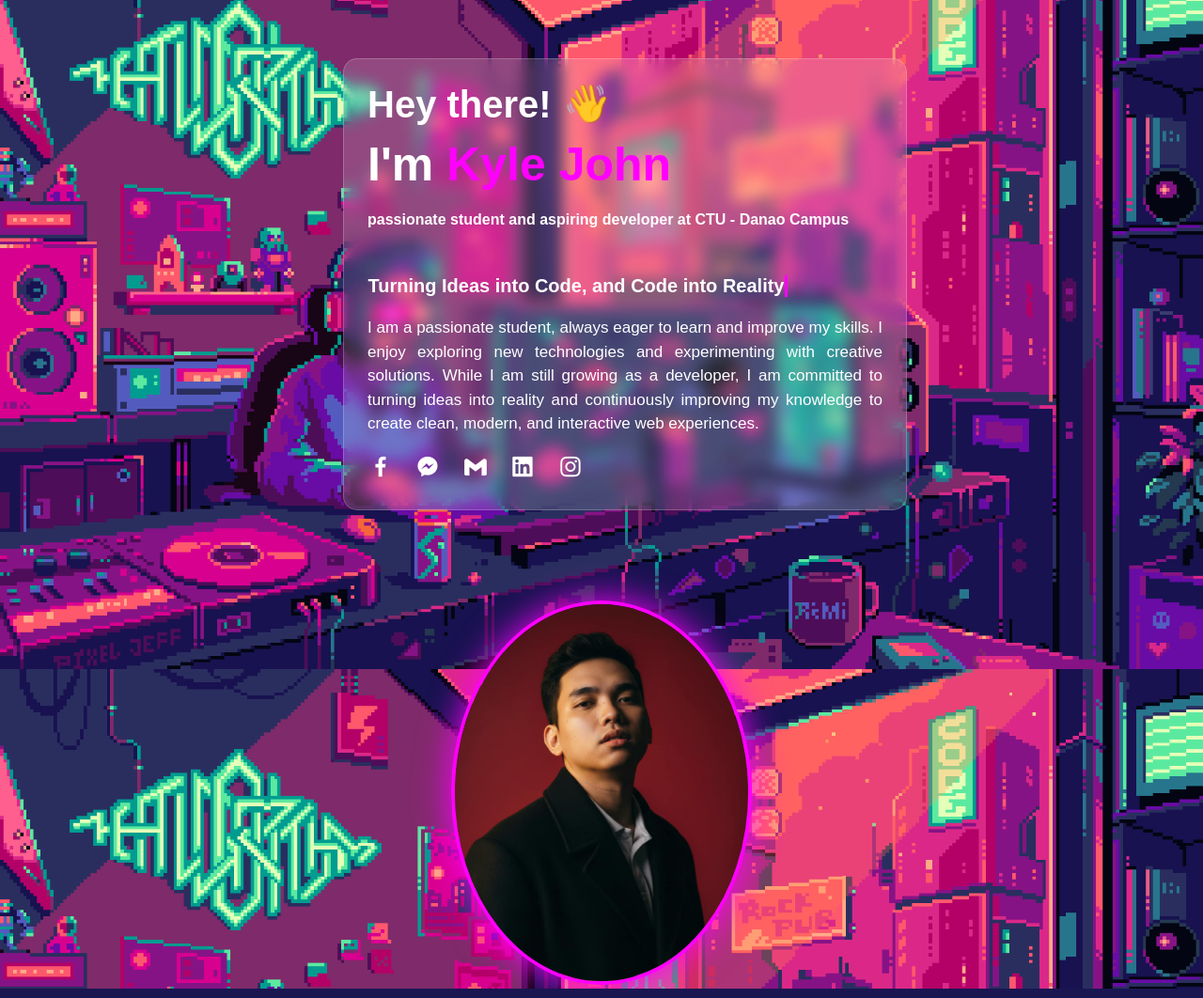
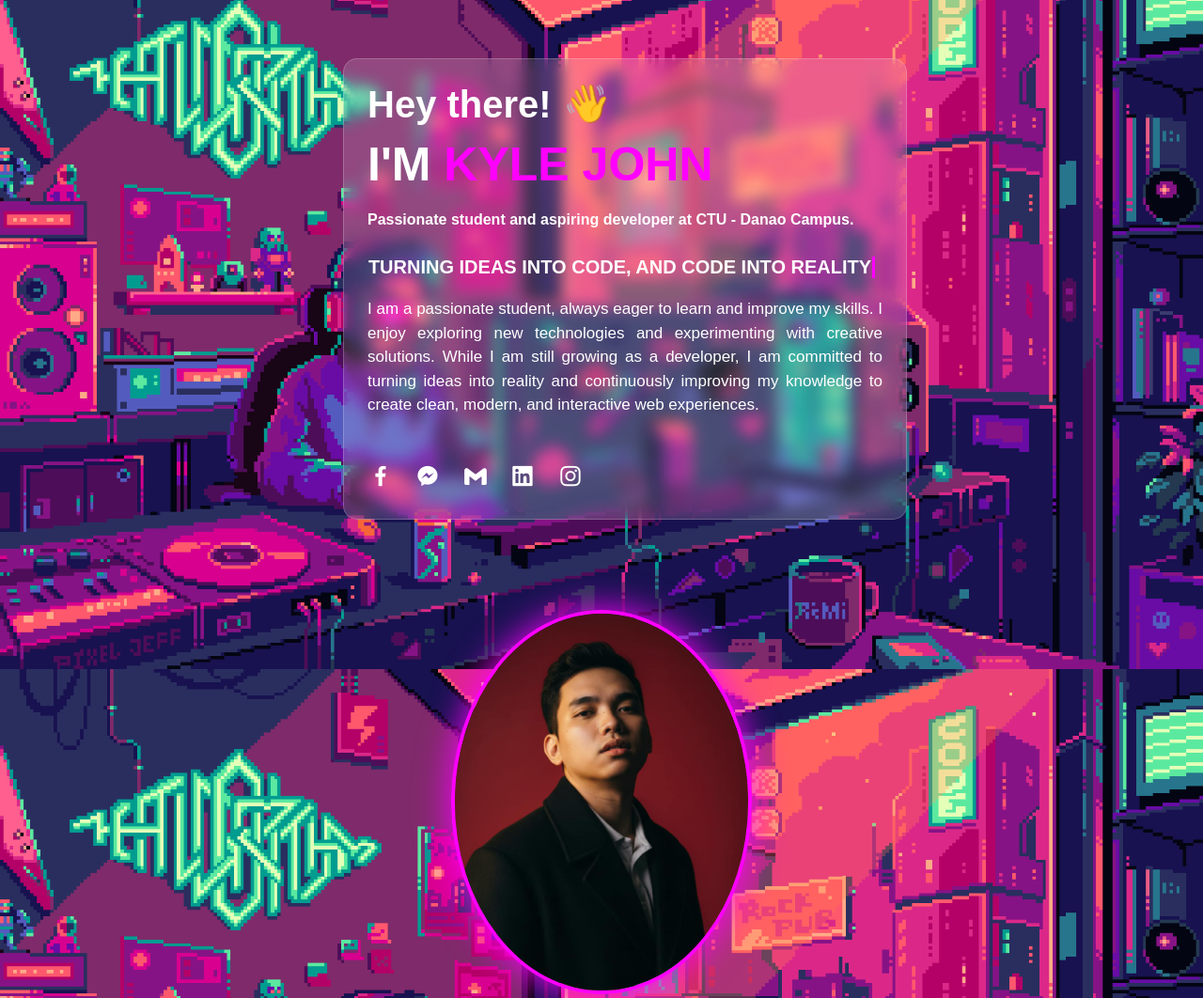
Before and after one commit to Kyle-srcy/FirstCommitMiniP, a PHP site: page /MiniProj.html in a window 1280 px wide. Shown: the part 88-1150 px from the top of the page at 94% size. Run offline with PHP 8.4, Linux system fonts and the light colour scheme.

Commit message:
EditingText

```diff
--- a/MiniProject/MiniProj.html
+++ b/MiniProject/MiniProj.html
@@ -28,18 +28,18 @@
     <div class="hoco">
       <h3>Hey there! <span class="wave">👋</span></h3>
         <h1>
-            I'm <span class="name">Kyle John</span><br>
+            I'M <span class="name">KYLE JOHN</span><br>
         </h1>
-        <h4 style="margin-top: 20px;"> passionate student and aspiring developer at
+        <h4 style="margin-top: 20px;"> Passionate student and aspiring developer at
         <abbr title="Cebu Technological University">
           <a href="https://www.ctu.edu.ph/danao/"
             target="_blank" class="ctu">CTU</a>
-             - Danao Campus
+             - Danao Campus.
         </abbr>
         </h4>
 
 
-      <p class="type">Turning Ideas into Code, and Code into Reality</p>
+      <p class="type">TURNING IDEAS INTO CODE, AND CODE INTO REALITY</p>
 
         <p class="para">
             I am a passionate student, always eager to learn and improve my skills.
--- a/MiniProject/style.css
+++ b/MiniProject/style.css
@@ -141,7 +141,7 @@ body {
 .type {
     font-size: 20px;
     font-weight: 600;
-    margin: 50px 0 0 0;
+    margin: 30px 0 0 0;
     color: white;
     border-right: 3px solid magenta;
     white-space: nowrap;
@@ -153,7 +153,7 @@ body {
 
 @keyframes typing {
     from { width: 0; }
-    to { width: 447px; }
+    to { width: 540px; }
 }
 
 @keyframes blink {
@@ -209,6 +209,7 @@ body {
     display: inline-block;
     transition: all 0.5s ease;
     color: white;
+    margin: 30px 0 0 0;
     animation: float 3s ease-in-out infinite, gradientMove 5s ease infinite;
 }
 
```
